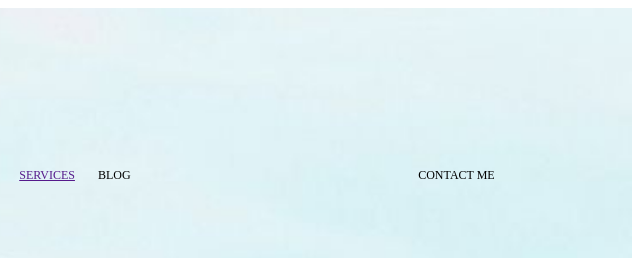
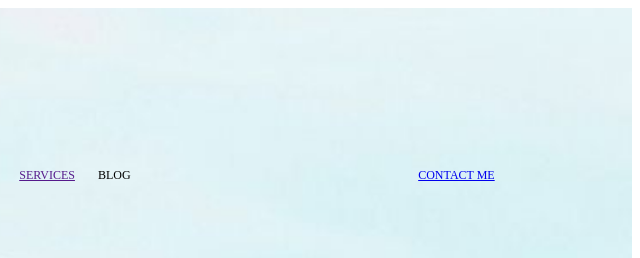
Before and after one commit to Pixels-02/homepage, a plain HTML site: page index.html in a window 1280 px wide. Shown: the top 258 px of the page, 640-1280 px from the left. Drawn offline with Linux system fonts and the light colour scheme.

Commit message:
Update index.html

```diff
--- a/index.html
+++ b/index.html
@@ -17,7 +17,7 @@
                 <label for="">BLOG</label>
 
             </div>
-            <div class="right">CONTACT ME</div>
+            <div class="right"><a href="https://pixels-02.github.io/contact-us/">CONTACT ME</a></div>
         </div>
 
         <div class="content1">
```
